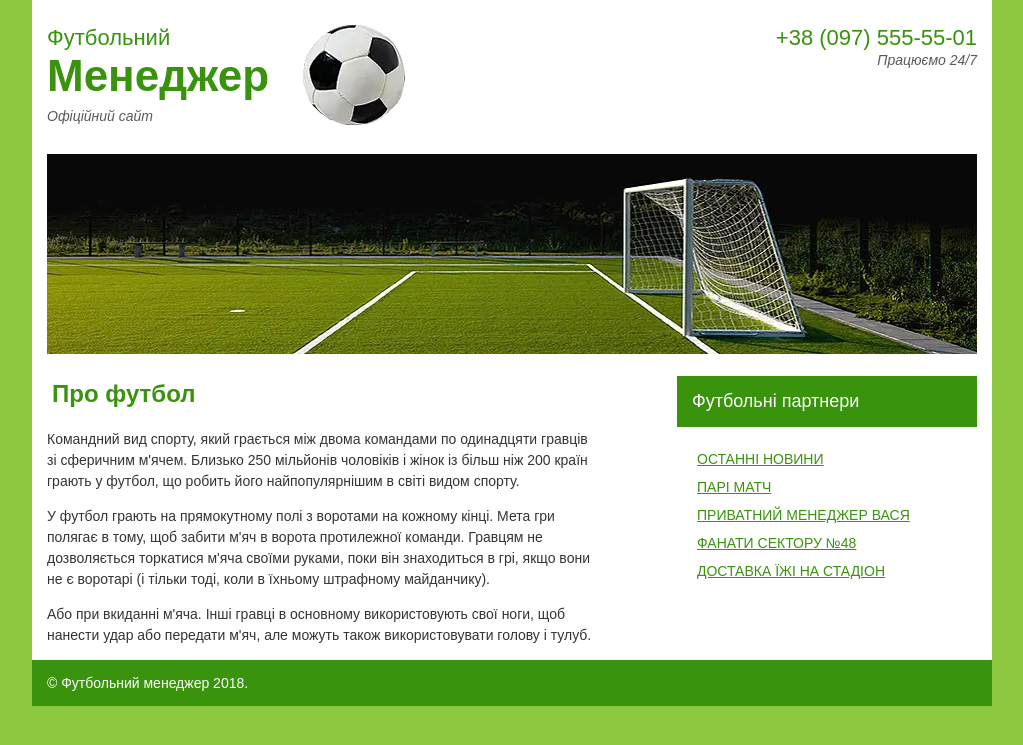
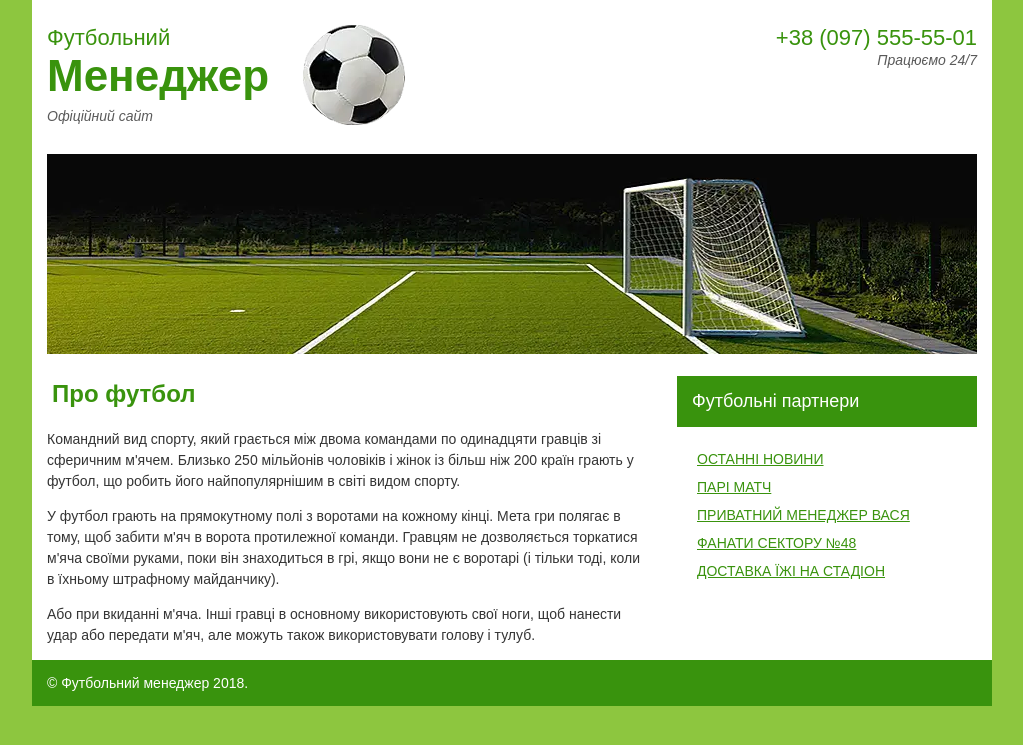
Before and after one commit to LevonLevanyan/Football, a PHP site: page / in a window 1280 px wide. Shown: the top 745 px of the page, without its empty margins (128-1151 px from the left). Run offline with PHP 8.4, Linux system fonts and the light colour scheme.

Commit message:
Забрав 121 стрічку

```diff
--- a/styles.css
+++ b/styles.css
@@ -118,9 +118,6 @@ body {
     width: 100%;
 }
 
-.main-text {
-    max-width: 550px;
-}
 
 .main-text h1 {
     color: #39930d;
```
